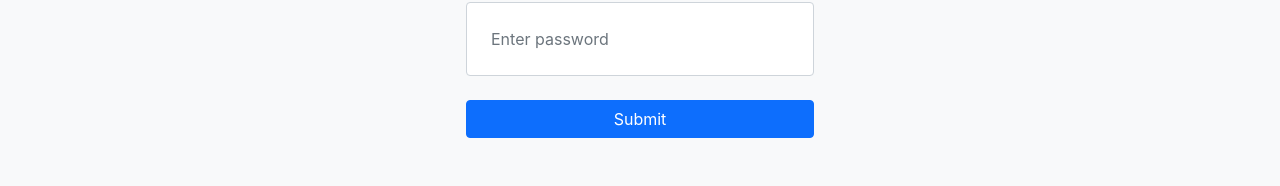
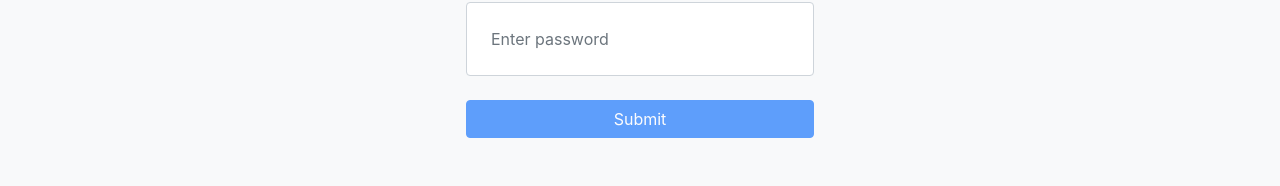
Before and after one commit to josephdubon/americoders-client, a Next.js app: page /register in a window 1280 px wide. Shown: the part 766-952 px from the top of the page. Built offline with nearby package versions, Linux system fonts and the light colour scheme.

Commit message:
added spinning icon on form load/submit

```diff
--- a/pages/register.js
+++ b/pages/register.js
@@ -1,4 +1,5 @@
 import {useState} from 'react'
+import {SyncOutlined} from "@ant-design/icons";
 
 const axios = require('axios')
 const {toast} = require('react-toastify')
@@ -7,6 +8,7 @@ const Register = () => {
     const [name, setName] = useState('')
     const [email, setEmail] = useState('')
     const [password, setPassword] = useState('')
+    const [loading, setLoading] = useState(false)
 
     const handleSubmit = async (e) => {
         // do not reload the page
@@ -14,6 +16,8 @@ const Register = () => {
 
         // send data to backend
         try {
+            // activate load spinner
+            setLoading(true)
             const {data} = await axios.post(`http://localhost:8000/api/register`, {
                 name, email, password
             })
@@ -26,8 +30,14 @@ const Register = () => {
                 pauseOnHover: true,
                 draggable: true,
                 progress: undefined,
-            });
+            })
+
+            // deactivate load spinner
+            setLoading(false)
         } catch (err) {
+            // deactivate load spinner
+            setLoading(false)
+
             toast.error(err.response.data, {
                 position: "top-center",
                 autoClose: 5000,
@@ -121,7 +131,13 @@ const Register = () => {
                                 required
                             />
                             <div className="d-grid gap-2">
-                                <button type='submit' className='btn btn-primary'>Submit</button>
+                                <button
+                                    type='submit'
+                                    className='btn btn-primary'
+                                    disabled={!name || !email || !password || loading}
+                                >
+                                    {loading ? <SyncOutlined spin/> : 'Submit'}
+                                </button>
                             </div>
                         </form>
 
```
